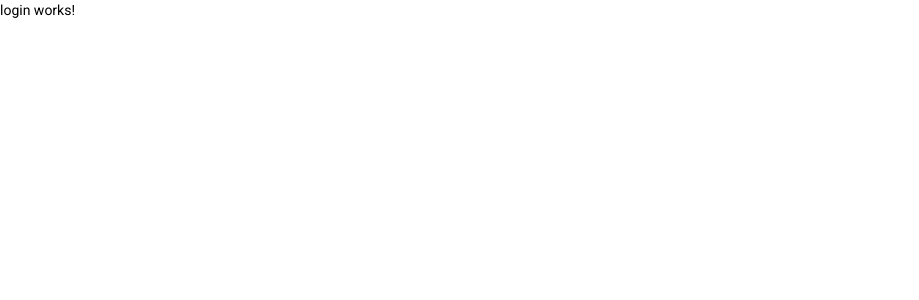
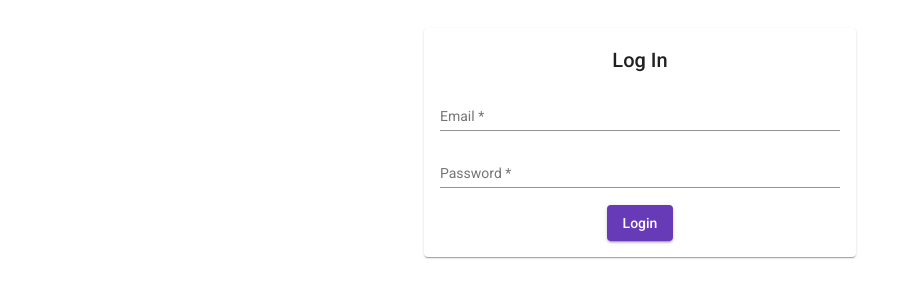
Before and after one commit to gabrielaburtan/ImageRecognitionWebApp, an Angular app in the folder fsd-app/: page /login in a window 1280 px wide. Shown: the top 300 px of the page, without its empty margins (0-919 px from the left). Built offline with nearby package versions, Linux system fonts and the light colour scheme.

Commit message:
Updated LogIn html and css files

```diff
--- a/fsd-app/src/app/login/login.component.html
+++ b/fsd-app/src/app/login/login.component.html
@@ -1 +1,20 @@
-<p>login works!</p>
+<mat-card>
+    <mat-card-content>
+      <form>
+        <h2>Log In</h2>
+        <mat-form-field class="full-width-input">
+          <input matInput placeholder="Email" formControlName="username" required>
+          <mat-error>
+            Please provide a valid email address
+          </mat-error>
+        </mat-form-field>
+        <mat-form-field class="full-width-input">
+          <input matInput type="password" placeholder="Password" formControlName="password" required>
+          <mat-error>
+            Please provide a valid password
+          </mat-error>
+        </mat-form-field>
+        <button mat-raised-button color="primary">Login</button>
+      </form>
+    </mat-card-content>
+  </mat-card>
--- a/fsd-app/src/app/login/login.component.scss
+++ b/fsd-app/src/app/login/login.component.scss
@@ -0,0 +1,9 @@
+mat-card {
+    max-width: 400px;
+    margin: 2em auto;
+    text-align: center;
+  }
+
+  mat-form-field {
+    display: block;
+  }
--- a/fsd-app/src/styles.scss
+++ b/fsd-app/src/styles.scss
@@ -1,4 +1,10 @@
-/* You can add global styles to this file, and also import other style files */
+@import "~@angular/material/prebuilt-themes/deeppurple-amber.css";
 
-html, body { height: 100%; }
-body { margin: 0; font-family: Roboto, "Helvetica Neue", sans-serif; }
+body {
+  margin: 0;
+  font-family: sans-serif;
+}
+
+h1 {
+  text-align: center;
+}
```
Also changed, not shown: fsd-app/src/app/app.module.ts (+9 -1 lines).
